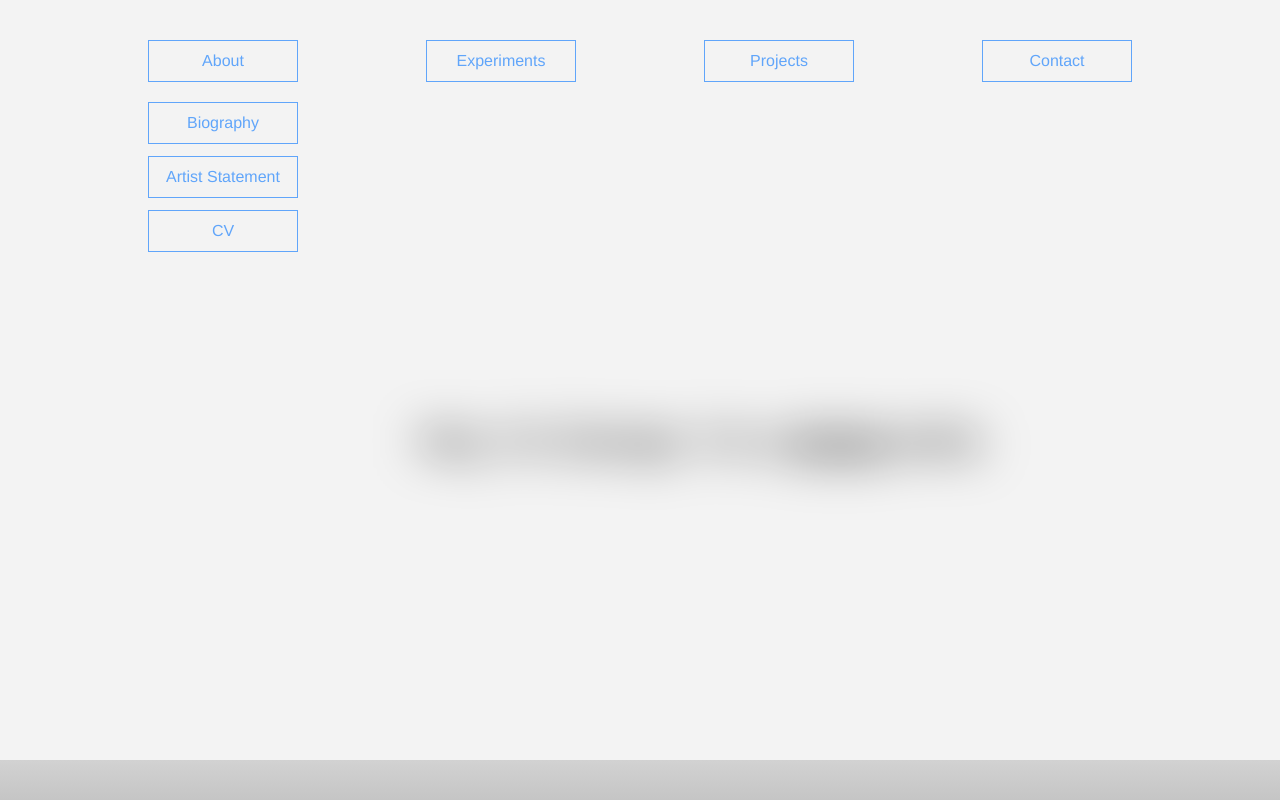
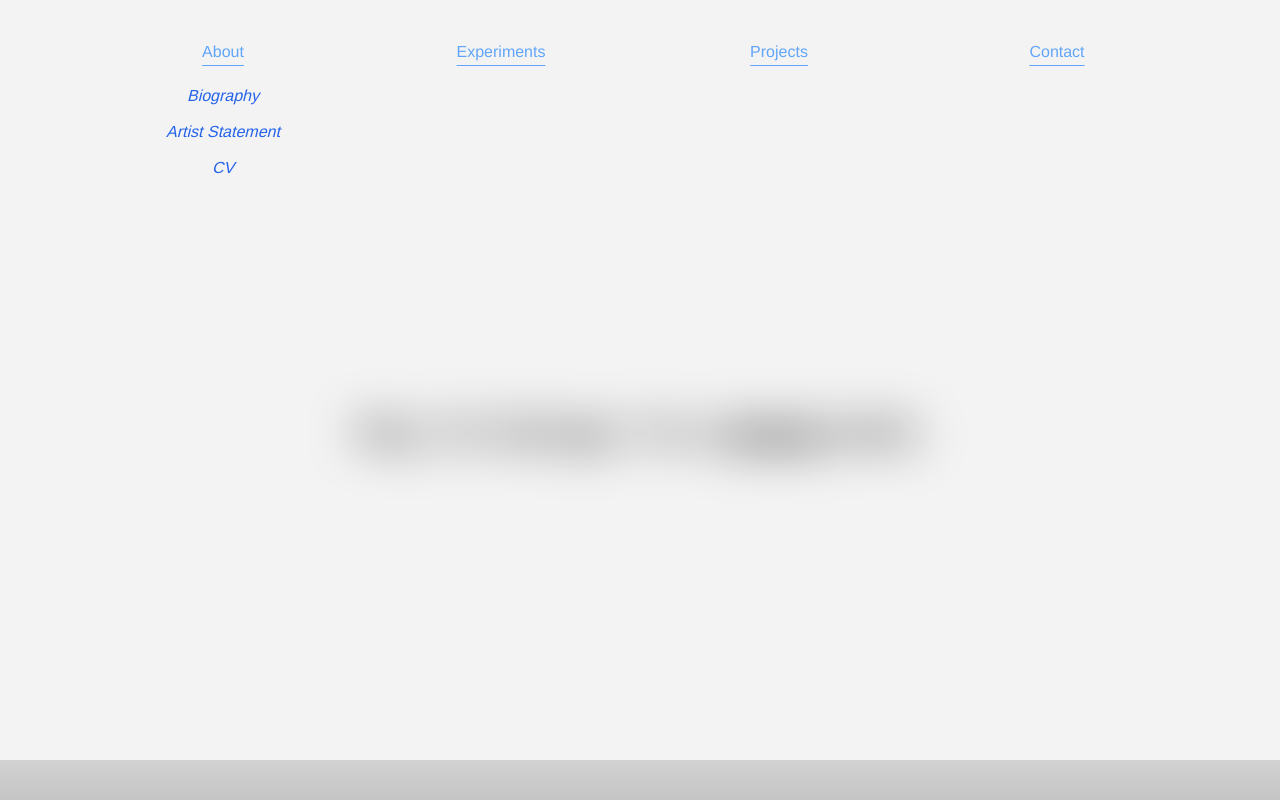
Before and after one commit to georgegausden/portfolio, a Next.js app: page /test2 in a window 1280 px wide. Both pictures are taken after a click on the button "About". Built offline with nearby package versions, Linux system fonts and the light colour scheme.

Commit message:
Refactor ProjectCard layout and update image dimensions

```diff
--- a/app/components/ProjectCard.tsx
+++ b/app/components/ProjectCard.tsx
@@ -16,7 +16,7 @@ export default function ProjectCard({
   description,
 }: ProjectCardProps) {
   return (
-    <div className="flex flex-col  md:gap-20 items-start">
+    <div className="grid md:grid-cols-2  md:gap-20 items-start">
 
       <div className="relative group flex-shrink-0 md:min-h-[300px] flex flex-col items-center py-5 mx-auto my-auto  justify-center">
         <Image src={imageSrc} alt={imageAlt} width={300} height={400} />
--- a/app/globals.css
+++ b/app/globals.css
@@ -9,7 +9,11 @@
   }
 
   button{
-    @apply lg:text-blue-400   transition-colors duration-500 ease-in-out border border-blue-400 hover:border-blue-800 hover:bg-blue-800 hover:text-white p-2 bg-gray-200 w-[150px] text-black lg:bg-transparent;
+    @apply lg:text-blue-400   transition-colors duration-500 ease-in-out  underline underline-offset-8 bg-gray-200 w-auto md:w-[150px] text-black lg:bg-transparent;
+  }
+
+  #subButton{
+    @apply bg-none italic text-blue-600 no-underline
   }
 
   #videoPlayerButton{
@@ -57,7 +61,7 @@
   }
 
   #imageCaption{
-    @apply text-sm text-gray-400 group-hover:text-blue-500 transition-colors duration-500 ease-in-out py-5 text-right   italic;
+    @apply text-sm text-gray-400 group-hover:text-blue-500 transition-colors duration-500 ease-in-out py-5 mx-auto text-right   italic;
 
   }
 
--- a/app/test2/page.tsx
+++ b/app/test2/page.tsx
@@ -46,19 +46,19 @@ export default function HomePage() {
                 id="navbarSection"
                 onMouseLeave={() => setHoveredSection("")}
               >
-                <button onClick={() => {
+                <button id="subButton" onClick={() => {
   setActiveSection("Biography");
   setHoveredSection("");
 }}>
                   Biography
                 </button>
-                <button onClick={() => {
+                <button id="subButton" onClick={() => {
   setActiveSection("Artist Statement");
   setHoveredSection("");
 }}>
                   Artist Statement
                 </button>
-                <button onClick={() => window.open("/CV.pdf", "_blank")}>
+                <button id="subButton" onClick={() => window.open("/CV.pdf", "_blank")}>
                   CV
                 </button>
               </div>
@@ -75,7 +75,7 @@ export default function HomePage() {
                 onMouseLeave={() => setHoveredSection("")}
               >
                 {experimentsSection?.projects.map((experiment, index) => (
-                  <button
+                  <button id="subButton"
                     key={index}
                     onClick={() => {
                       setActiveSection(experiment.title);
@@ -99,7 +99,7 @@ export default function HomePage() {
                 onMouseLeave={() => setHoveredSection("")}
               >
                 {projectsSection?.projects.map((project, index) => (
-                  <button
+                  <button id="subButton"
                     key={index}
                     onClick={() => {
                       setActiveSection(project.title);
@@ -120,11 +120,11 @@ export default function HomePage() {
                 id="navbarSection"
                 onMouseLeave={() => setHoveredSection("")}
               >
-                <button onClick={() => {
+                <button id="subButton" onClick={() => {
   setActiveSection("Email");
   setHoveredSection("");
 }}>Email</button>
-                <button>Download CV</button>
+                <button id="subButton">Download CV</button>
               </div>
             )}
           </div>
@@ -132,7 +132,7 @@ export default function HomePage() {
       </nav>
 
       <div
-        className={`flex flex-grow justify-center items-center py-[7%]  lg:pl-[10%] transition-all ease-in-out duration-500 ${
+        className={`flex flex-grow justify-center items-center py-[7%] px-[5%] transition-all ease-in-out duration-500 ${
           hoveredSection !== "" ? "blur-xl" : ""
         }`}
         style={{ zIndex: 10 }}
@@ -170,7 +170,7 @@ export default function HomePage() {
       <div className="md:grid md:grid-cols-2 gap-10">
       {activeExperiment?.links.map((link, index) => (
 
-        <div key={index} className="relative flex-shrink-0 group flex flex-col ">
+        <div key={index} className="relative flex-shrink-0 group justify-center items-center flex flex-col ">
   <Image
     key={index}
     src={link[0]}
@@ -186,11 +186,11 @@ export default function HomePage() {
     </div>
   )}
         {activeSection === activeProject?.title && (
-          <div className="flex flex-col gap-20 items-start md:overflow-x-auto">
-            <div className="md:min-w-[600px]">
+          <div className="flex flex-col gap-20 items-start ">
+            <div className="w-full justify-center">
               <h1>{activeProject.title}</h1>
-              <p>{activeProject.description}</p>
-              <div className="flex flex-wrap">
+              <p className="text-center">{activeProject.description}</p>
+              <div className="flex flex-wrap justify-center">
                 {activeProject.tags?.map((tag, index) => (
                   <div
                     key={index}
```
